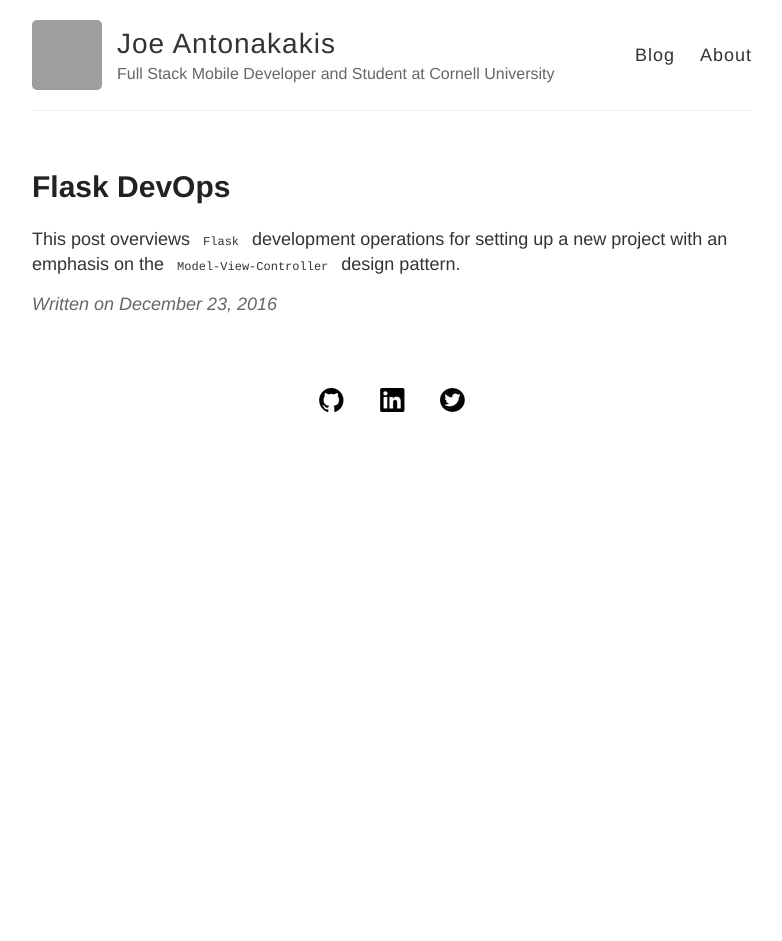
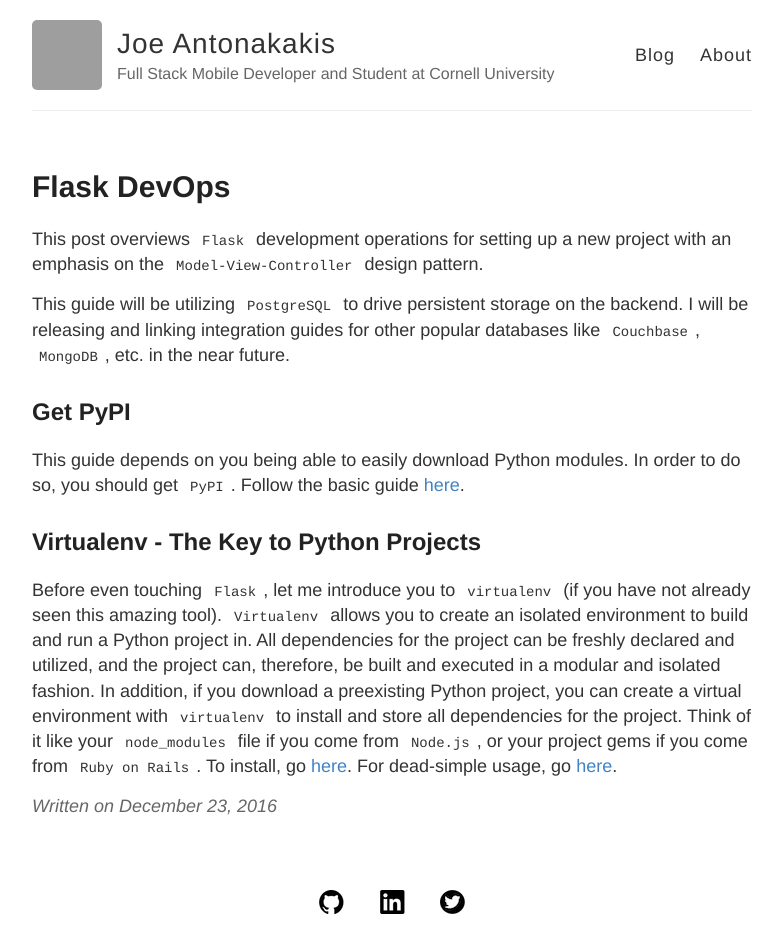
Before and after one commit to Jma353/jma353.github.io, a Jekyll site: the page built from _posts/2016-12-23-FlaskDevOps.md, in a window 1280 px wide. Shown: the whole page, without its empty margins (248-1030 px from the left). Built offline with Jekyll 4.4.1, drawn with Linux system fonts in a browser that asks for light colours; before the commit the page ends 900 px from its top, so only the background shows below that; grey boxes are pictures that could not be loaded.

Commit message:
Minor styling change + add to flask document

```diff
--- a/_posts/2016-12-23-FlaskDevOps.md
+++ b/_posts/2016-12-23-FlaskDevOps.md
@@ -4,3 +4,13 @@ title: Flask DevOps
 ---
 
 This post overviews `Flask` development operations for setting up a new project with an emphasis on the `Model-View-Controller` design pattern.
+
+This guide will be utilizing `PostgreSQL` to drive persistent storage on the backend.  I will be releasing and linking integration guides for other popular databases like `Couchbase`, `MongoDB`, etc. in the near future.
+
+## Get PyPI
+
+This guide depends on you being able to easily download Python modules.  In order to do so, you should get `PyPI`.  Follow the basic guide [here](https://pip.pypa.io/en/stable/installing/).
+
+## Virtualenv - The Key to Python Projects
+
+Before even touching `Flask`, let me introduce you to `virtualenv` (if you have not already seen this amazing tool). `Virtualenv` allows you to create an isolated environment to build and run a Python project in.  All dependencies for the project can be freshly declared and utilized, and the project can, therefore, be built and executed in a modular and isolated fashion.  In addition, if you download a preexisting Python project, you can create a virtual environment with `virtualenv` to install and store all dependencies for the project.  Think of it like your `node_modules` file if you come from `Node.js`, or your project gems if you come from `Ruby on Rails`.  To install, go [here](https://virtualenv.pypa.io/en/stable/installation/).  For dead-simple usage, go [here](https://virtualenv.pypa.io/en/stable/userguide/).
--- a/_sass/_highlights.scss
+++ b/_sass/_highlights.scss
@@ -7,12 +7,12 @@
 
 
 code {
-	padding-top: 12px;
-  padding-bottom: 12px;
-  padding-left: 8px;
-  padding-right: 8px;
+	padding-top: 10px;
+  padding-bottom: 10px;
+  padding-left: 7px;
+  padding-right: 7px;
   font-family:'Bitstream Vera Sans Mono','Courier', monospace;
-  font-size: 12px;
+  font-size: 14px;
 }
 
 
```
